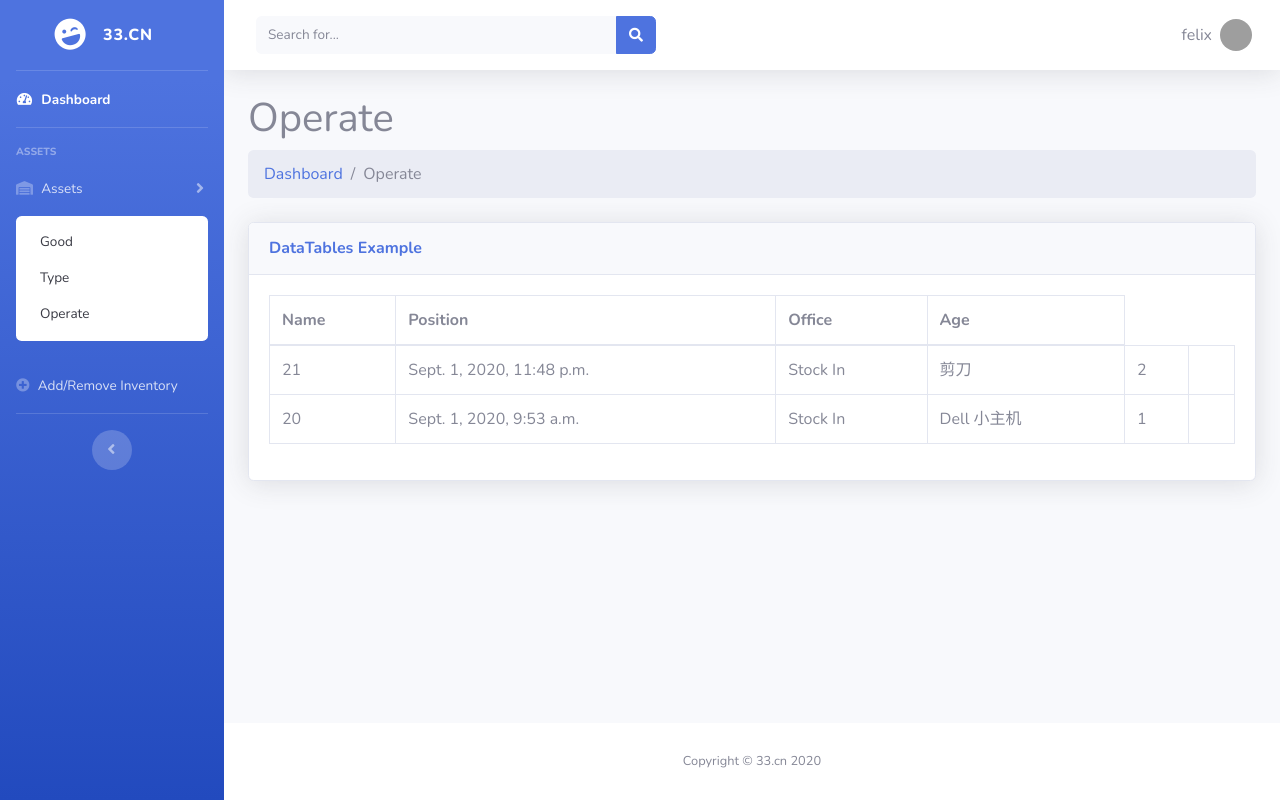
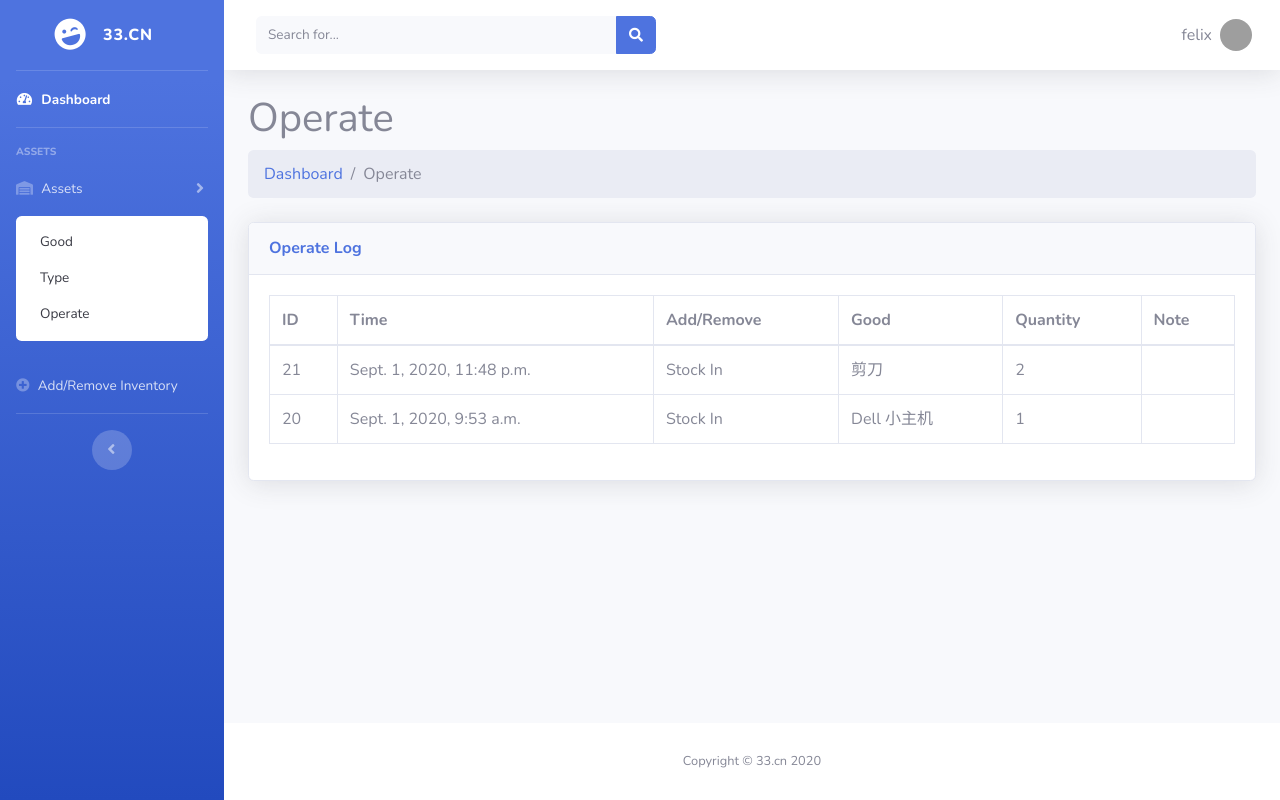
Before and after one commit to meifatang/fzm, a Django app: page /operate/ in a window 1280 px wide. Run offline with Django 3.2, Linux system fonts and the light colour scheme; a user stored in the database is signed in; data comes from the database, SQL or seed files in the repository; some libraries are stand-ins or nearby versions; grey boxes are pictures that could not be loaded.

Commit message:
edit html s 2

```diff
--- a/fzm/templates/fzm/operate.html
+++ b/fzm/templates/fzm/operate.html
@@ -8,17 +8,19 @@
 </ol>
 <div class="card shadow mb-4">
 <div class="card-header py-3">
-  <h6 class="m-0 font-weight-bold text-primary">DataTables Example</h6>
+  <h6 class="m-0 font-weight-bold text-primary">Operate Log</h6>
 </div>
 <div class="card-body">
   <div class="table-responsive">
     <table class="table table-bordered" id="dataTable" width="100%" cellspacing="0">
       <thead>
         <tr>
-          <th>Name</th>
-          <th>Position</th>
-          <th>Office</th>
-          <th>Age</th>
+            <th>ID</th>
+            <th>Time</th>
+            <th>Add/Remove</th>
+            <th>Good</th>
+            <th>Quantity</th>
+            <th>Note</th>
         </tr>
       </thead>
       <tbody>
@@ -40,7 +42,7 @@
                 </tr>
             {% endfor %}
         {% else %}
-            <p>没有定义物品</p>
+            <p>Null</p>
         {% endif %}
       </tbody>
     </table>
```
Also changed, not shown: fzm/templates/fzm/good.html (+5 -5 lines), fzm/templates/fzm/type.html (+3 -5 lines).
